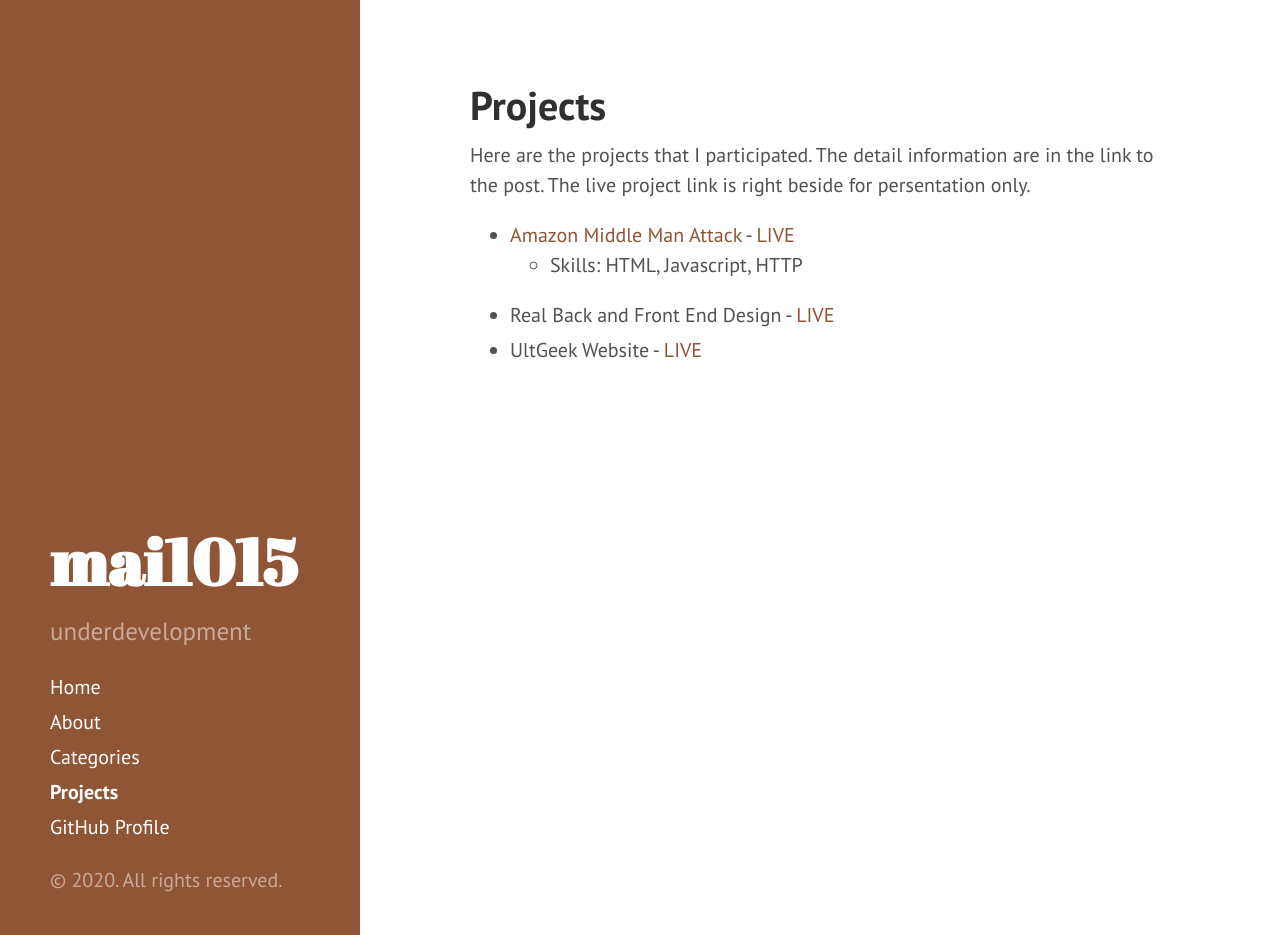
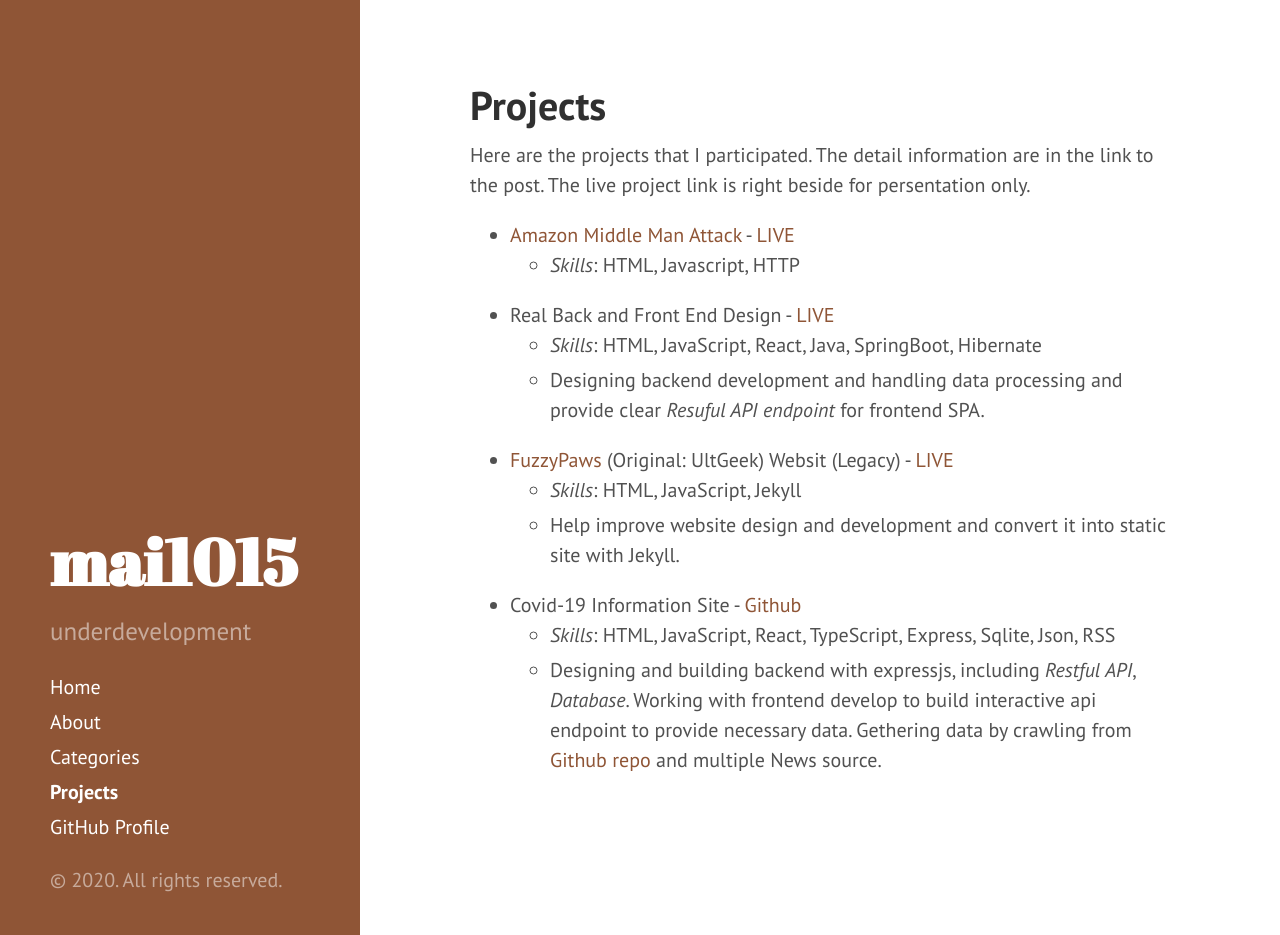
Before and after one commit to mai1015/mai1015.github.io, a Jekyll site: the page built from projects.md, in a window 1280 px wide and 935 px high. Built offline with Jekyll 4.4.1, drawn with Linux system fonts in a browser that asks for light colours.

Commit message:
upate project page

```diff
--- a/projects.md
+++ b/projects.md
@@ -6,6 +6,13 @@ published: true
 ---
 Here are the projects that I participated. The detail information are in the link to the post. The live project link is right beside for persentation only.
 - [Amazon Middle Man Attack]({% post_url 2019-02-06-Social-Engineering-Phishing %}) - [LIVE](/projects/amazon/)
-  - Skills: HTML, Javascript, HTTP
+  - *Skills*: HTML, Javascript, HTTP
 - Real Back and Front End Design - [LIVE](/projects/realhome/)
-- UltGeek Website - [LIVE](/projects/ultgeek/)
+  - *Skills*: HTML, JavaScript, React, Java, SpringBoot, Hibernate
+  - Designing backend development and handling data processing and provide clear *Resuful API endpoint* for frontend SPA.
+- [FuzzyPaws](https://www.furry.top) (Original: UltGeek) Websit (Legacy) - [LIVE](/projects/ultgeek/)
+  - *Skills*: HTML, JavaScript, Jekyll
+  - Help improve website design and development and convert it into static site with Jekyll.
+- Covid-19 Information Site - [Github](https://github.com/mai1015/eecs-hackfest2020)
+  - *Skills*: HTML, JavaScript, React, TypeScript, Express, Sqlite, Json, RSS
+  - Designing and building backend with expressjs, including *Restful API*, *Database*. Working with frontend develop to build interactive api endpoint to provide necessary data. Gethering data by crawling from [Github repo](https://github.com/CSSEGISandData/COVID-19) and multiple News source.
```
